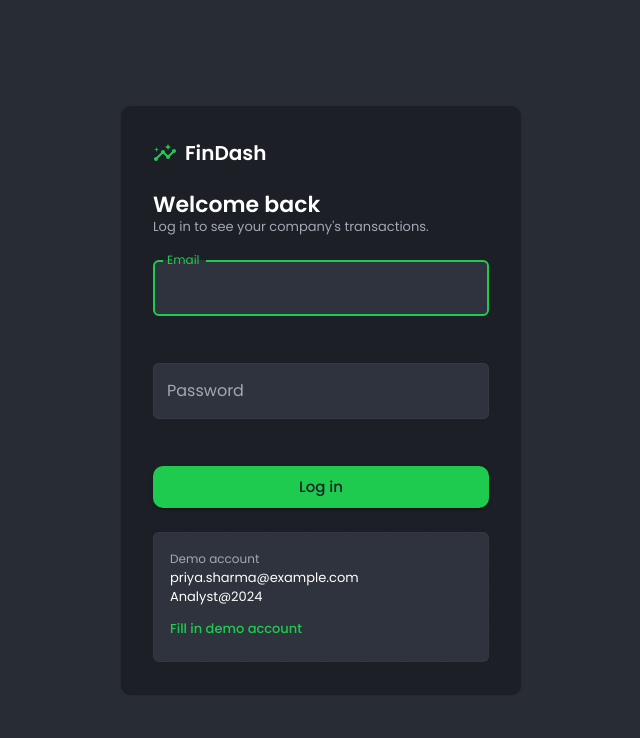
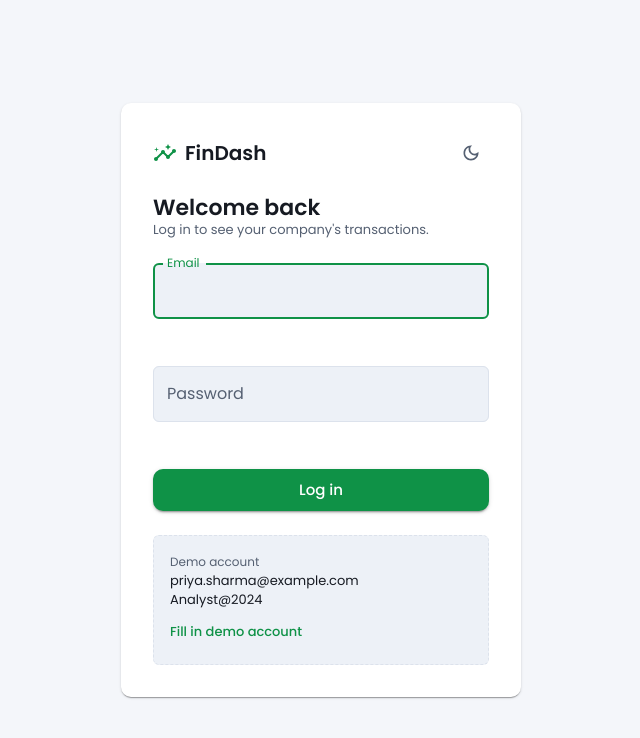
Before and after one commit to shuddhay-ios/finance_dashboard, a React (Vite) app in the folder apps/web/: page /login in a window 1280 px wide. Shown: the top 738 px of the page, without its empty margins (319-959 px from the left). Built offline with nearby package versions, Linux system fonts and the light colour scheme; no server answers.

Commit message:
feat(web): add a light/dark theme toggle that remembers the choice

```diff
--- a/apps/web/src/features/auth/LoginPage.tsx
+++ b/apps/web/src/features/auth/LoginPage.tsx
@@ -4,6 +4,7 @@ import { Box, Button, CircularProgress, Paper, Stack, TextField, Typography } fr
 import { useForm } from 'react-hook-form';
 import { useLocation, useNavigate } from 'react-router-dom';
 import { reportError } from '../../components/alert-chips/report-error';
+import { ThemeModeToggle } from '../../theme/ThemeModeToggle';
 import { tokens } from '../../theme/tokens';
 import { Logo } from '../layout/Logo';
 import { logIn } from './session';
@@ -68,7 +69,10 @@ export function LoginPage() {
           onSubmit={(event) => void handleSubmit(onSubmit)(event)}
         >
           <Box>
-            <Logo />
+            <Box sx={{ display: 'flex', justifyContent: 'space-between', alignItems: 'center' }}>
+              <Logo />
+              <ThemeModeToggle />
+            </Box>
             <Typography variant="h1" sx={{ mt: 3 }}>
               Welcome back
             </Typography>
--- a/apps/web/src/features/dashboard/TrendChart.tsx
+++ b/apps/web/src/features/dashboard/TrendChart.tsx
@@ -20,6 +20,7 @@ import {
 } from 'recharts';
 import { EmptyState } from '../../components/EmptyState';
 import { formatCompactMoney, formatMoney, formatPeriod, formatPeriodLong } from '../../lib/format';
+import { useAppPalette } from '../../theme/theme-mode';
 import { tokens } from '../../theme/tokens';
 
 const CHART_HEIGHT = 280;
@@ -43,6 +44,9 @@ export function TrendChart({
   granularity,
   onGranularityChange,
 }: TrendChartProps) {
+  // Recharts writes these straight into SVG attributes, which can't read CSS variables.
+  const palette = useAppPalette();
+
   return (
     <Paper sx={{ p: 2.5, height: '100%' }}>
       <Stack
@@ -56,8 +60,8 @@ export function TrendChart({
       >
         <Typography variant="h2">Revenue vs Expenses</Typography>
         <Stack direction="row" spacing={2} alignItems="center">
-          <LegendDot color={tokens.color.brand} label="Revenue" />
-          <LegendDot color={tokens.color.warning} label="Expenses" />
+          <LegendDot color={palette.brand} label="Revenue" />
+          <LegendDot color={palette.warning} label="Expenses" />
           <ToggleButtonGroup
             size="small"
             exclusive
@@ -82,31 +86,31 @@ export function TrendChart({
         ) : (
           <ResponsiveContainer width="100%" height="100%">
             <LineChart data={trends.series} margin={{ top: 8, right: 8, bottom: 0, left: 0 }}>
-              <CartesianGrid vertical={false} stroke={tokens.color.border} strokeDasharray="3 3" />
+              <CartesianGrid vertical={false} stroke={palette.border} strokeDasharray="3 3" />
               <XAxis
                 dataKey="period"
                 tickFormatter={(period: string) => formatPeriod(period, trends.granularity)}
-                tick={{ fill: tokens.color.textMuted, fontSize: 12 }}
+                tick={{ fill: palette.textMuted, fontSize: 12 }}
                 axisLine={false}
                 tickLine={false}
                 minTickGap={16}
               />
               <YAxis
                 tickFormatter={(value: number) => formatCompactMoney(value)}
-                tick={{ fill: tokens.color.textMuted, fontSize: 12 }}
+                tick={{ fill: palette.textMuted, fontSize: 12 }}
                 axisLine={false}
                 tickLine={false}
                 width={64}
               />
               <Tooltip
                 content={<TrendTooltip granularity={trends.granularity} />}
-                cursor={{ stroke: tokens.color.border }}
+                cursor={{ stroke: palette.border }}
               />
               <Line
                 type="monotone"
                 dataKey="revenue"
                 name="Revenue"
-                stroke={tokens.color.brand}
+                stroke={palette.brand}
                 strokeWidth={2}
                 dot={false}
                 activeDot={{ r: 4 }}
@@ -115,7 +119,7 @@ export function TrendChart({
                 type="monotone"
                 dataKey="expense"
                 name="Expenses"
-                stroke={tokens.color.warning}
+                stroke={palette.warning}
                 strokeWidth={2}
                 dot={false}
                 activeDot={{ r: 4 }}
--- a/apps/web/src/features/layout/AppLayout.tsx
+++ b/apps/web/src/features/layout/AppLayout.tsx
@@ -25,6 +25,7 @@ import {
 import { type ReactNode, useState } from 'react';
 import { NavLink, Outlet, useLocation, useNavigate } from 'react-router-dom';
 import { reportError } from '../../components/alert-chips/report-error';
+import { ThemeModeToggle } from '../../theme/ThemeModeToggle';
 import { tokens } from '../../theme/tokens';
 import { useAuthStore } from '../auth/auth-store';
 import { logOut } from '../auth/session';
@@ -116,6 +117,7 @@ export function AppLayout() {
           <Typography variant="h1" sx={{ flex: 1 }} noWrap>
             {PAGE_TITLES[location.pathname] ?? 'Dashboard'}
           </Typography>
+          <ThemeModeToggle />
           <ProfileMenu onLogout={handleLogout} />
         </Stack>
 
--- a/apps/web/src/main.tsx
+++ b/apps/web/src/main.tsx
@@ -1,4 +1,3 @@
-import { CssBaseline, ThemeProvider } from '@mui/material';
 import { QueryClientProvider } from '@tanstack/react-query';
 import { StrictMode } from 'react';
 import { createRoot } from 'react-dom/client';
@@ -7,7 +6,7 @@ import { App } from './App';
 import { AlertChipStack } from './components/alert-chips/AlertChipStack';
 import { restoreSession } from './features/auth/session';
 import { queryClient } from './lib/query-client';
-import { theme } from './theme/theme';
+import { ThemeProvider } from './theme/ThemeProvider';
 
 const root = document.getElementById('root');
 if (!root) {
@@ -19,8 +18,7 @@ void restoreSession();
 
 createRoot(root).render(
   <StrictMode>
-    <ThemeProvider theme={theme}>
-      <CssBaseline />
+    <ThemeProvider>
       <QueryClientProvider client={queryClient}>
         <BrowserRouter>
           <App />
--- /dev/null
+++ b/apps/web/src/theme/ThemeModeToggle.tsx
@@ -0,0 +1,23 @@
+import DarkModeOutlinedIcon from '@mui/icons-material/DarkModeOutlined';
+import LightModeOutlinedIcon from '@mui/icons-material/LightModeOutlined';
+import { IconButton, Tooltip } from '@mui/material';
+import { useThemeMode } from './theme-mode';
+
+/** Switches between the dark and light themes; the choice is remembered in this browser. */
+export function ThemeModeToggle() {
+  const mode = useThemeMode((state) => state.mode);
+  const toggle = useThemeMode((state) => state.toggle);
+  const label = mode === 'dark' ? 'Switch to light theme' : 'Switch to dark theme';
+
+  return (
+    <Tooltip title={label}>
+      <IconButton onClick={toggle} aria-label={label} sx={{ color: 'text.secondary' }}>
+        {mode === 'dark' ? (
+          <LightModeOutlinedIcon fontSize="small" />
+        ) : (
+          <DarkModeOutlinedIcon fontSize="small" />
+        )}
+      </IconButton>
+    </Tooltip>
+  );
+}
--- /dev/null
+++ b/apps/web/src/theme/ThemeProvider.tsx
@@ -0,0 +1,22 @@
+import { CssBaseline, GlobalStyles, ThemeProvider as MuiThemeProvider } from '@mui/material';
+import { type ReactNode, useMemo } from 'react';
+import { paletteCss } from './palettes';
+import { createAppTheme, theme as darkTheme } from './theme';
+import { useThemeMode } from './theme-mode';
+
+/**
+ * Applies the active theme: MUI gets a rebuilt theme, and the colour CSS variables are
+ * written onto `:root` so every component using `tokens.color.*` follows along.
+ */
+export function ThemeProvider({ children }: { children: ReactNode }) {
+  const mode = useThemeMode((state) => state.mode);
+  const theme = useMemo(() => (mode === 'dark' ? darkTheme : createAppTheme(mode)), [mode]);
+
+  return (
+    <MuiThemeProvider theme={theme}>
+      <CssBaseline />
+      <GlobalStyles styles={{ ':root': paletteCss(mode) }} />
+      {children}
+    </MuiThemeProvider>
+  );
+}
--- /dev/null
+++ b/apps/web/src/theme/palettes.ts
@@ -0,0 +1,71 @@
+export type ThemeMode = 'dark' | 'light';
+
+export interface AppPalette {
+  canvas: string;
+  surface: string;
+  surfaceRaised: string;
+  border: string;
+  textPrimary: string;
+  textSecondary: string;
+  textMuted: string;
+  /** Green: income, positive numbers, "Paid", primary actions. */
+  brand: string;
+  brandSoft: string;
+  /** Yellow/amber: expenses, "Pending". */
+  warning: string;
+  warningSoft: string;
+  /** Red: a negative net and errors. */
+  danger: string;
+  dangerSoft: string;
+}
+
+/** The Figma's dark theme, and a light theme built to match its contrast. */
+export const PALETTES: Record<ThemeMode, AppPalette> = {
+  dark: {
+    canvas: '#282C35',
+    surface: '#1C1F26',
+    surfaceRaised: '#2F333D',
+    border: '#353945',
+    textPrimary: '#FFFFFF',
+    textSecondary: '#A3A8B4',
+    textMuted: '#6E7482',
+    brand: '#1FCB4F',
+    brandSoft: 'rgba(31, 203, 79, 0.14)',
+    warning: '#FFC01E',
+    warningSoft: 'rgba(255, 192, 30, 0.14)',
+    danger: '#FF5B5B',
+    dangerSoft: 'rgba(255, 91, 91, 0.14)',
+  },
+  light: {
+    canvas: '#F4F6FA',
+    surface: '#FFFFFF',
+    surfaceRaised: '#EDF1F7',
+    border: '#DCE2EC',
+    textPrimary: '#161A22',
+    textSecondary: '#556072',
+    textMuted: '#7B8698',
+    // Darker than the dark theme's green and amber, so text stays readable on white.
+    brand: '#0F9247',
+    brandSoft: 'rgba(15, 146, 71, 0.12)',
+    warning: '#B26A00',
+    warningSoft: 'rgba(178, 106, 0, 0.12)',
+    danger: '#D33A3A',
+    dangerSoft: 'rgba(211, 58, 58, 0.12)',
+  },
+};
+
+/** CSS custom property name for a colour, e.g. brand → --color-brand. */
+export function cssVariableName(key: keyof AppPalette): string {
+  return `--color-${key.replace(/[A-Z]/g, (letter) => `-${letter.toLowerCase()}`)}`;
+}
+
+/** The `:root` block for one mode, so every component follows the theme automatically. */
+export function paletteCss(mode: ThemeMode): Record<string, string> {
+  const palette = PALETTES[mode];
+  return Object.fromEntries(
+    (Object.keys(palette) as (keyof AppPalette)[]).map((key) => [
+      cssVariableName(key),
+      palette[key],
+    ]),
+  );
+}
--- /dev/null
+++ b/apps/web/src/theme/theme-mode.ts
@@ -0,0 +1,40 @@
+import { create } from 'zustand';
+import { PALETTES, type ThemeMode } from './palettes';
+
+const STORAGE_KEY = 'findash.theme';
+
+/** The saved choice, otherwise whatever the operating system prefers, otherwise dark. */
+function initialMode(): ThemeMode {
+  try {
+    const saved = localStorage.getItem(STORAGE_KEY);
+    if (saved === 'light' || saved === 'dark') {
+      return saved;
+    }
+  } catch {
+    // Private browsing can block storage; the default is fine.
+  }
+  return window.matchMedia?.('(prefers-color-scheme: light)').matches ? 'light' : 'dark';
+}
+
+interface ThemeModeState {
+  mode: ThemeMode;
+  toggle: () => void;
+}
+
+export const useThemeMode = create<ThemeModeState>((set, get) => ({
+  mode: initialMode(),
+  toggle: () => {
+    const mode: ThemeMode = get().mode === 'dark' ? 'light' : 'dark';
+    try {
+      localStorage.setItem(STORAGE_KEY, mode);
+    } catch {
+      // Remembering the choice is a convenience, not a requirement.
+    }
+    set({ mode });
+  },
+}));
+
+/** The real colour values of the active theme, for places that can't use CSS variables. */
+export function useAppPalette() {
+  return PALETTES[useThemeMode((state) => state.mode)];
+}
--- a/apps/web/src/theme/theme.ts
+++ b/apps/web/src/theme/theme.ts
@@ -1,17 +1,29 @@
-import { createTheme } from '@mui/material/styles';
+import { createTheme, type Theme } from '@mui/material/styles';
+import { PALETTES, type ThemeMode } from './palettes';
 import { tokens } from './tokens';
 
-const { color, radius, font } = tokens;
+const { radius, font } = tokens;
 
-export const theme = createTheme({
+/**
+ * MUI needs real colour values (it computes hovers and shadows from them), so the theme is
+ * rebuilt when the mode changes. Our own components use the CSS variables in `tokens`.
+ */
+export function createAppTheme(mode: ThemeMode): Theme {
+  const color = PALETTES[mode];
+
+  return createTheme({
     palette: {
-    mode: 'dark',
-    primary: { main: color.brand, contrastText: color.surface },
+      mode,
+      primary: { main: color.brand, contrastText: mode === 'dark' ? color.surface : '#FFFFFF' },
       warning: { main: color.warning },
       error: { main: color.danger },
       success: { main: color.brand },
       background: { default: color.canvas, paper: color.surface },
-    text: { primary: color.textPrimary, secondary: color.textSecondary, disabled: color.textMuted },
+      text: {
+        primary: color.textPrimary,
+        secondary: color.textSecondary,
+        disabled: color.textMuted,
+      },
       divider: color.border,
     },
     shape: { borderRadius: radius.md },
@@ -36,9 +48,17 @@ export const theme = createTheme({
       MuiTableCell: {
         styleOverrides: {
           root: { borderBottomColor: color.border },
-        head: { color: color.textSecondary, backgroundColor: color.surfaceRaised, fontWeight: 500 },
+          head: {
+            color: color.textSecondary,
+            backgroundColor: color.surfaceRaised,
+            fontWeight: 500,
+          },
         },
       },
       MuiChip: { styleOverrides: { root: { borderRadius: radius.sm, fontWeight: 500 } } },
     },
   });
+}
+
+/** The default theme, also used by component tests. */
+export const theme = createAppTheme('dark');
--- a/apps/web/src/theme/tokens.ts
+++ b/apps/web/src/theme/tokens.ts
@@ -1,24 +1,33 @@
-// Design tokens taken from the Figma "Finance Dashboard UI". Every colour, radius and size
-// used in the app comes from here, so the look can be changed in one place.
+import { type AppPalette, cssVariableName } from './palettes';
+
+function colorVariables(): AppPalette {
+  const keys: (keyof AppPalette)[] = [
+    'canvas',
+    'surface',
+    'surfaceRaised',
+    'border',
+    'textPrimary',
+    'textSecondary',
+    'textMuted',
+    'brand',
+    'brandSoft',
+    'warning',
+    'warningSoft',
+    'danger',
+    'dangerSoft',
+  ];
+  return Object.fromEntries(
+    keys.map((key) => [key, `var(${cssVariableName(key)})`]),
+  ) as unknown as AppPalette;
+}
+
+/**
+ * Design tokens from the Figma. Colours are CSS variables rather than fixed values, so
+ * switching between the dark and light themes swaps them everywhere at once, with no
+ * component needing to know which theme is active.
+ */
 export const tokens = {
-  color: {
-    canvas: '#282C35',
-    surface: '#1C1F26',
-    surfaceRaised: '#2F333D',
-    border: '#353945',
-    textPrimary: '#FFFFFF',
-    textSecondary: '#A3A8B4',
-    textMuted: '#6E7482',
-    // Green: income, positive numbers, "Paid", primary actions.
-    brand: '#1FCB4F',
-    brandSoft: 'rgba(31, 203, 79, 0.14)',
-    // Yellow: expenses, "Pending".
-    warning: '#FFC01E',
-    warningSoft: 'rgba(255, 192, 30, 0.14)',
-    // Red: a negative net and errors.
-    danger: '#FF5B5B',
-    dangerSoft: 'rgba(255, 91, 91, 0.14)',
-  },
+  color: colorVariables(),
   radius: { sm: 6, md: 10, lg: 14 },
   font: {
     family: '"Poppins", "Segoe UI", system-ui, -apple-system, sans-serif',
```
Also changed, not shown: 1 other file (tests, documents, lock files or other folders). Lines whose indentation alone changed are shown as unchanged.
